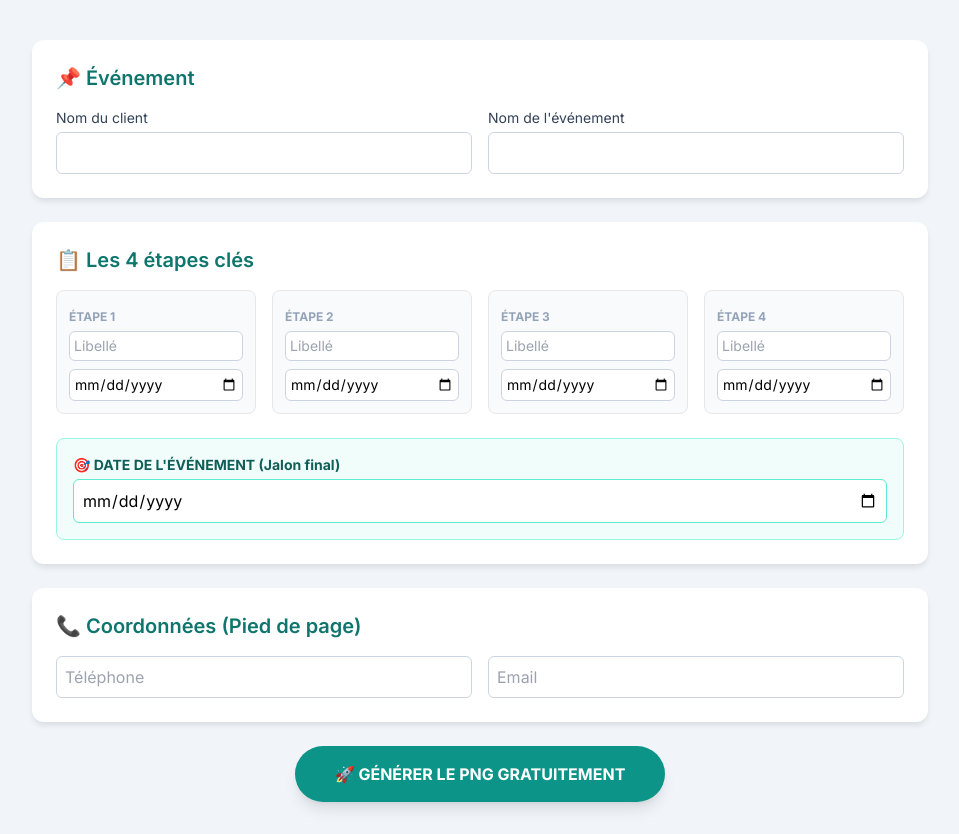
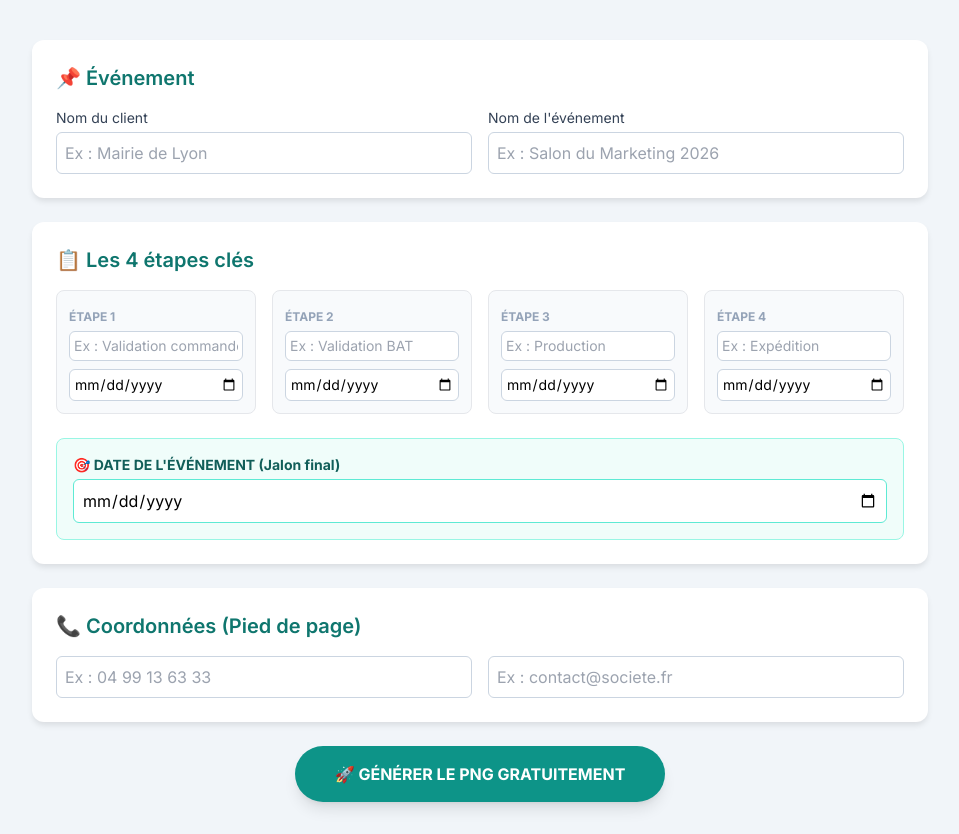
Before and after one commit to Omnipub/Retroplanning, a Flask app: page /admin/generate in a window 1280 px wide. Shown: the part 92-926 px from the top of the page, without its empty margins (160-1119 px from the left). Run offline with Flask 3, Linux system fonts and the light colour scheme; the visitor is signed in with stand-in values (Sample User, id 1); some libraries are stand-ins or nearby versions.

Commit message:
Update admin_generate.html

```diff
--- a/templates/admin_generate.html
+++ b/templates/admin_generate.html
@@ -29,11 +29,13 @@
                 <div class="grid grid-cols-1 md:grid-cols-2 gap-4">
                     <div>
                         <label class="block text-sm font-medium text-slate-700">Nom du client</label>
-                        <input type="text" name="client" required class="mt-1 block w-full rounded-md border-slate-300 border p-2">
+                        <input type="text" name="client" required placeholder="Ex : Mairie de Lyon"
+                               class="mt-1 block w-full rounded-md border-slate-300 border p-2">
                     </div>
                     <div>
                         <label class="block text-sm font-medium text-slate-700">Nom de l'événement</label>
-                        <input type="text" name="evenement" required class="mt-1 block w-full rounded-md border-slate-300 border p-2">
+                        <input type="text" name="evenement" required placeholder="Ex : Salon du Marketing 2026"
+                               class="mt-1 block w-full rounded-md border-slate-300 border p-2">
                     </div>
                 </div>
             </div>
@@ -41,25 +43,54 @@
             <div class="card p-6">
                 <h2 class="text-xl font-semibold mb-4 text-teal-700">📋 Les 4 étapes clés</h2>
                 <div class="grid grid-cols-1 md:grid-cols-2 lg:grid-cols-4 gap-4">
-                    {% for i in range(1, 5) %}
+
                     <div class="p-3 border rounded-lg bg-slate-50">
-                        <span class="text-xs font-bold text-slate-400 uppercase">Étape {{ i }}</span>
-                        <input type="text" name="label{{ i }}" placeholder="Libellé" class="mt-1 block w-full text-sm border-slate-300 rounded-md border p-1 mb-2">
-                        <input type="date" name="date{{ i }}" required class="block w-full text-sm border-slate-300 rounded-md border p-1">
+                        <span class="text-xs font-bold text-slate-400 uppercase">Étape 1</span>
+                        <input type="text" name="label1" placeholder="Ex : Validation commande"
+                               class="mt-1 block w-full text-sm border-slate-300 rounded-md border p-1 mb-2">
+                        <input type="date" name="date1" required
+                               class="block w-full text-sm border-slate-300 rounded-md border p-1">
                     </div>
-                    {% endfor %}
+
+                    <div class="p-3 border rounded-lg bg-slate-50">
+                        <span class="text-xs font-bold text-slate-400 uppercase">Étape 2</span>
+                        <input type="text" name="label2" placeholder="Ex : Validation BAT"
+                               class="mt-1 block w-full text-sm border-slate-300 rounded-md border p-1 mb-2">
+                        <input type="date" name="date2" required
+                               class="block w-full text-sm border-slate-300 rounded-md border p-1">
+                    </div>
+
+                    <div class="p-3 border rounded-lg bg-slate-50">
+                        <span class="text-xs font-bold text-slate-400 uppercase">Étape 3</span>
+                        <input type="text" name="label3" placeholder="Ex : Production"
+                               class="mt-1 block w-full text-sm border-slate-300 rounded-md border p-1 mb-2">
+                        <input type="date" name="date3" required
+                               class="block w-full text-sm border-slate-300 rounded-md border p-1">
+                    </div>
+
+                    <div class="p-3 border rounded-lg bg-slate-50">
+                        <span class="text-xs font-bold text-slate-400 uppercase">Étape 4</span>
+                        <input type="text" name="label4" placeholder="Ex : Expédition"
+                               class="mt-1 block w-full text-sm border-slate-300 rounded-md border p-1 mb-2">
+                        <input type="date" name="date4" required
+                               class="block w-full text-sm border-slate-300 rounded-md border p-1">
+                    </div>
+
                 </div>
                 <div class="mt-6 p-4 bg-teal-50 border border-teal-200 rounded-lg">
                     <label class="block text-sm font-bold text-teal-800">🎯 DATE DE L'ÉVÉNEMENT (Jalon final)</label>
-                    <input type="date" name="date_event" required class="mt-1 block w-full rounded-md border-teal-300 border p-2">
+                    <input type="date" name="date_event" required
+                           class="mt-1 block w-full rounded-md border-teal-300 border p-2">
                 </div>
             </div>
 
             <div class="card p-6">
                 <h2 class="text-xl font-semibold mb-4 text-teal-700">📞 Coordonnées (Pied de page)</h2>
                 <div class="grid grid-cols-1 md:grid-cols-2 gap-4">
-                    <input type="text" name="phone" placeholder="Téléphone" class="block w-full rounded-md border-slate-300 border p-2">
-                    <input type="email" name="email" placeholder="Email" class="block w-full rounded-md border-slate-300 border p-2">
+                    <input type="text" name="phone" placeholder="Ex : 04 99 13 63 33"
+                           class="block w-full rounded-md border-slate-300 border p-2">
+                    <input type="email" name="email" placeholder="Ex : contact@societe.fr"
+                           class="block w-full rounded-md border-slate-300 border p-2">
                 </div>
             </div>
 
```
